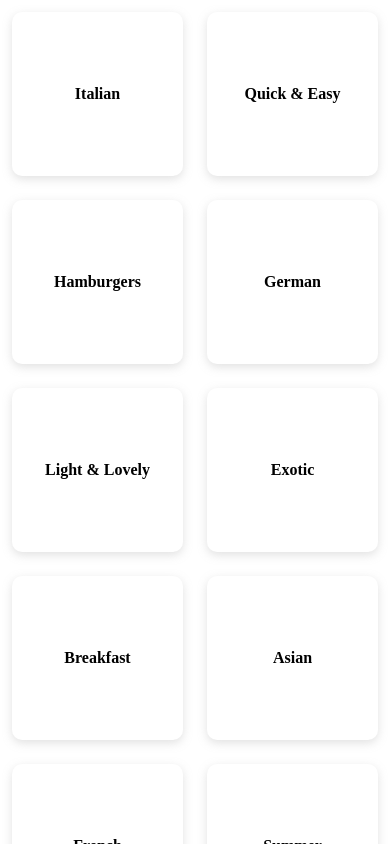
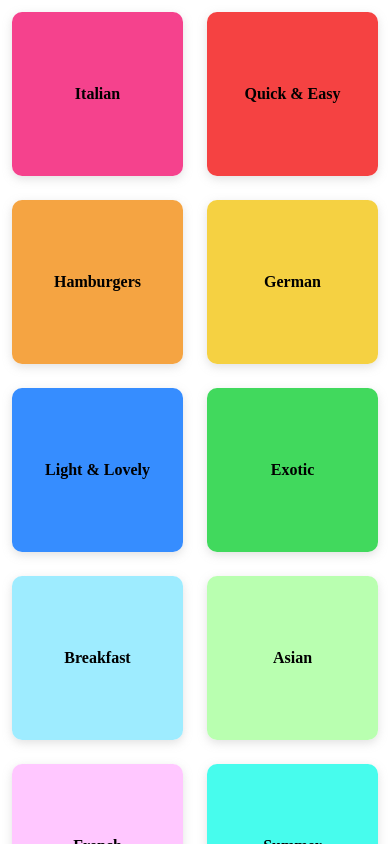
Before and after one commit to Krediann/MealsApp, a React Native app: screen / in a window 390 px wide. Built offline with nearby package versions, Linux system fonts and the light colour scheme.

Commit message:
Added background colors from dummydata + made the effect nicer for ios and fixed rounded corners for ios

```diff
--- a/components/CategoryGrid.js
+++ b/components/CategoryGrid.js
@@ -5,8 +5,8 @@ const { height, width } = Dimensions.get("window");
 function CategoryGrid({title, color}) {
   return(
     <View style = {styles.Items}>
-      <Pressable android_ripple={{color: "darkgray"}} style ={({pressed}) => [styles.button, pressed ? styles.ifButtonPressed : null]} >
-        <View style = {styles.content}>
+      <Pressable android_ripple={{color: "gray"}} style ={({pressed}) => [styles.button, pressed ? styles.ifButtonPressed : null]} >
+        <View style = {[styles.content, {backgroundColor: color}]}>
           <Text style = {styles.title}>
             {title}
           </Text>
@@ -42,7 +42,8 @@ const styles = StyleSheet.create({
     flex: 1,
     padding: 12,
     justifyContent: "center",
-    alignItems: "center"
+    alignItems: "center",
+    borderRadius: 10
   },
   title: {
     fontSize: 16,
```
